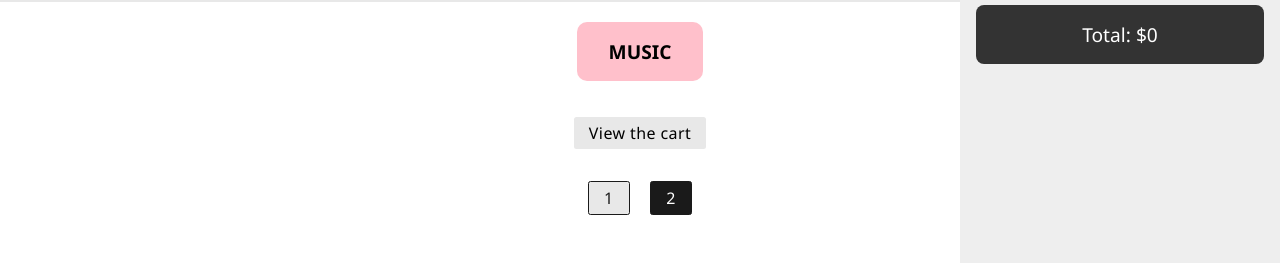
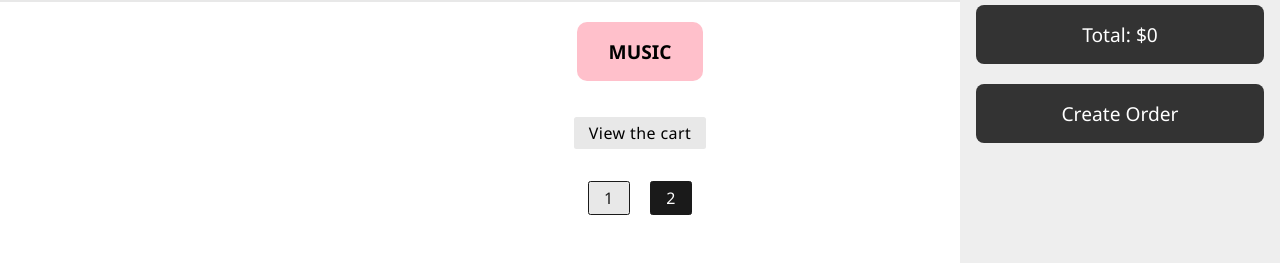
Before and after one commit to shashank-gr/ecommerce, a plain HTML site: page store.html in a window 1280 px wide. Both pictures are taken after a click on the button "Cart". Shown: the part 145-408 px from the top of the page. Drawn offline with nearby package versions, Linux system fonts and the light colour scheme; no server answers.

Commit message:
added order now feature

```diff
--- a/store.html
+++ b/store.html
@@ -45,6 +45,9 @@
           </div>
         </div>
         <div class="cart-total">Total: $0</div>
+        <div class="create-order" onclick="createOrder(event)">
+          Create Order
+        </div>
       </div>
     </aside>
     <header class="main-header"><h2>The Murphies</h2></header>
--- a/store.js
+++ b/store.js
@@ -4,6 +4,17 @@ const cart = document.querySelector(".cart-container");
 const cartBody = document.querySelector(".cart-body ul");
 const body = document.querySelector("body");
 
+const createOrder = async (e) => {
+  try {
+    const response = await axios.post("http://localhost:3000/orders", {});
+    // console.log(response.data.msg);
+    createToast(response.data.msg);
+  } catch (error) {
+    // console.log(error);
+    console.log(error.response.data.msg);
+    createToast(error.response.data.msg);
+  }
+};
 //simple dom manipulation to find total
 const findTotal = () => {
   const cartItems = document.querySelectorAll(".cart-item");
@@ -185,14 +196,14 @@ const displayPagination = ({
     pagination.innerHTML = ` <button >${previousPage}</button>
     <button class="active">${currentPage}</button>
     <button >${nextPage}</button>`;
+  } else if (!hasNextPage && !hasPreviousPage) {
+    pagination.innerHTML = `<button class="active">${currentPage}</button>`;
   } else if (!hasPreviousPage && hasNextPage) {
     pagination.innerHTML = `<button class="active">${currentPage}</button>
     <button >${nextPage}</button>`;
-  } else if (!hasNextPage) {
+  } else if (hasPreviousPage && !hasNextPage) {
     pagination.innerHTML = `<button>${previousPage}</button>
     <button class="active">${currentPage}</button>`;
-  } else if (!hasNextPage && !hasPreviousPage) {
-    pagination.innerHTML = `<button class="active">${previousPage}</button>`;
   }
 };
 //to get all the products from backend
--- a/style.css
+++ b/style.css
@@ -260,6 +260,17 @@ footer {
   color: white;
   border-radius: 8px;
 }
+.create-order {
+  text-align: center;
+  margin-top: 20px;
+  padding: 1rem 2rem;
+  font-size: larger;
+  font-weight: 500;
+  background-color: #333;
+  cursor: pointer;
+  color: white;
+  border-radius: 8px;
+}
 .cart-items {
   display: flex;
   flex-direction: column;
```
